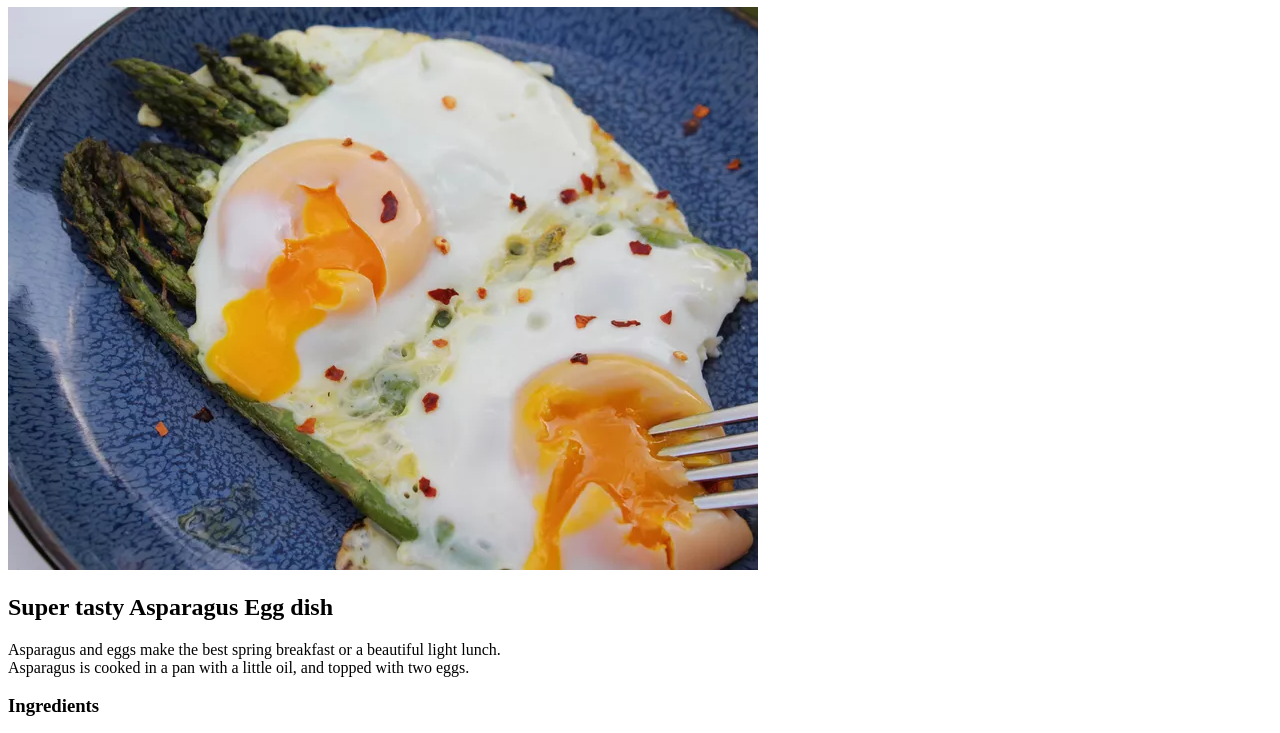
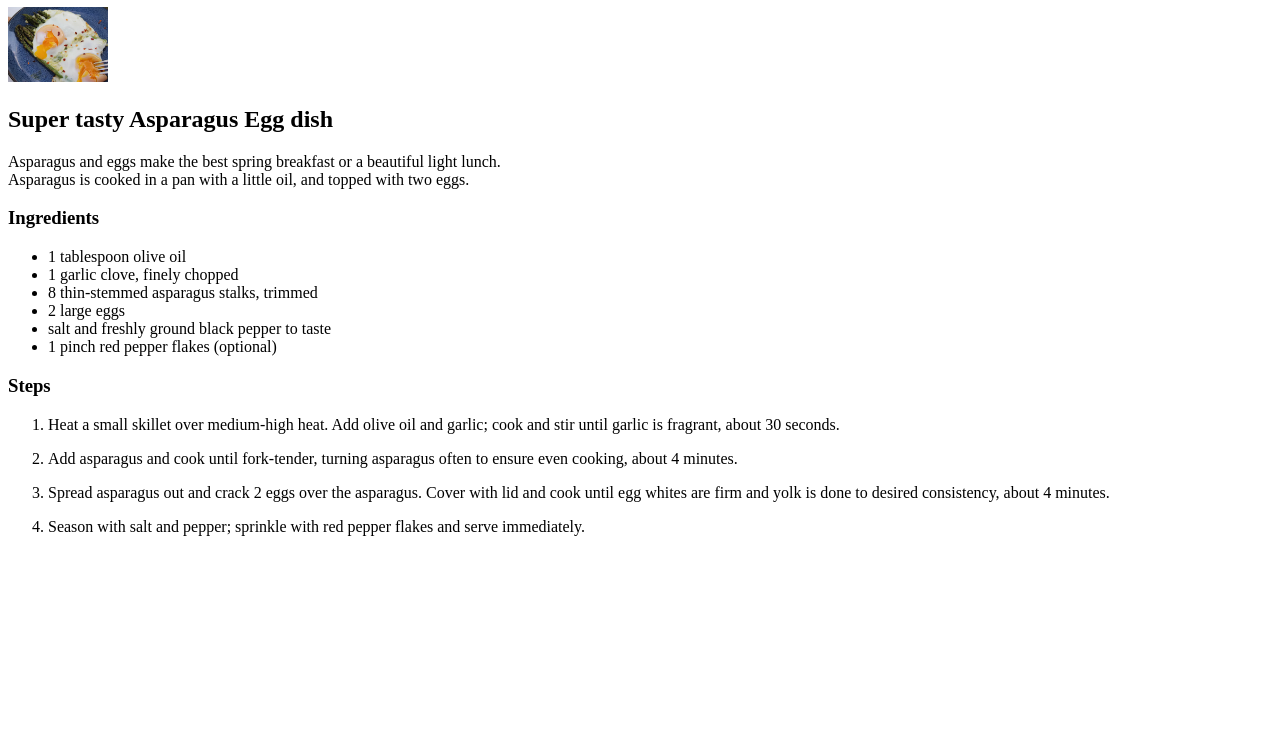
Before and after one commit to gokulg17/odin-recipes, a plain HTML site: page recipes/Asparagus-and-Eggs.html in a window 1280 px wide. Shown: the part 73-806 px from the top of the page. Drawn offline with Linux system fonts and the light colour scheme.

Commit message:
Update Asparagus-and-Eggs.html

```diff
--- a/recipes/Asparagus-and-Eggs.html
+++ b/recipes/Asparagus-and-Eggs.html
@@ -7,7 +7,7 @@
 </head>
 <body>
     <h1>Asparagus and Eggs</h1>
-    <img src="../images/8634304_Asparagus-and-Eggs_Chef-Mo_4x3-87416a7e7cb940ea9b950dcd241b1a86.webp">
+    <img src="../images/8634304_Asparagus-and-Eggs_Chef-Mo_4x3-87416a7e7cb940ea9b950dcd241b1a86.webp" width="100">
     <h2>Super tasty Asparagus Egg dish</h2>
     <p>Asparagus and eggs make the best spring breakfast or a beautiful light lunch. <br>Asparagus is cooked in a pan with a little oil, and topped with two eggs.</p>
     <h3>Ingredients</h3>
```
